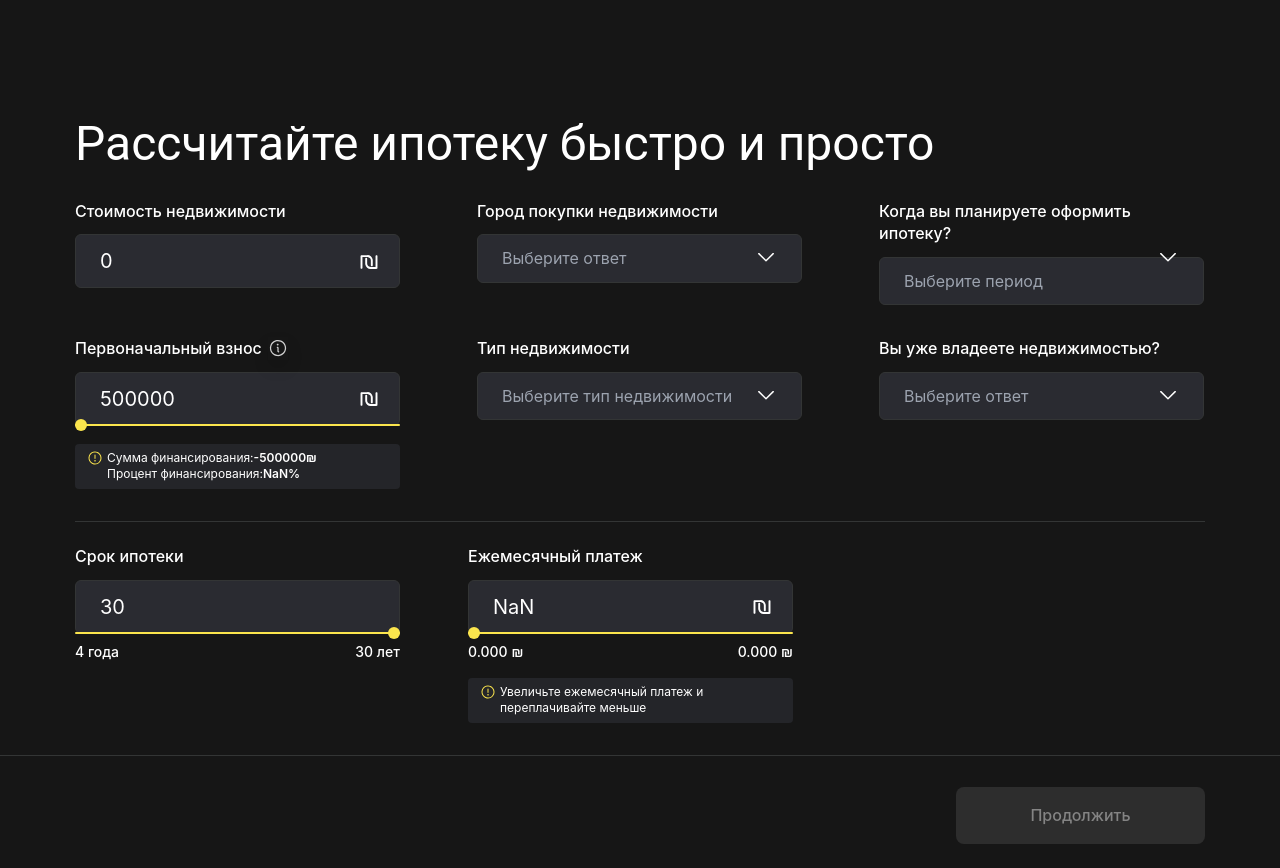
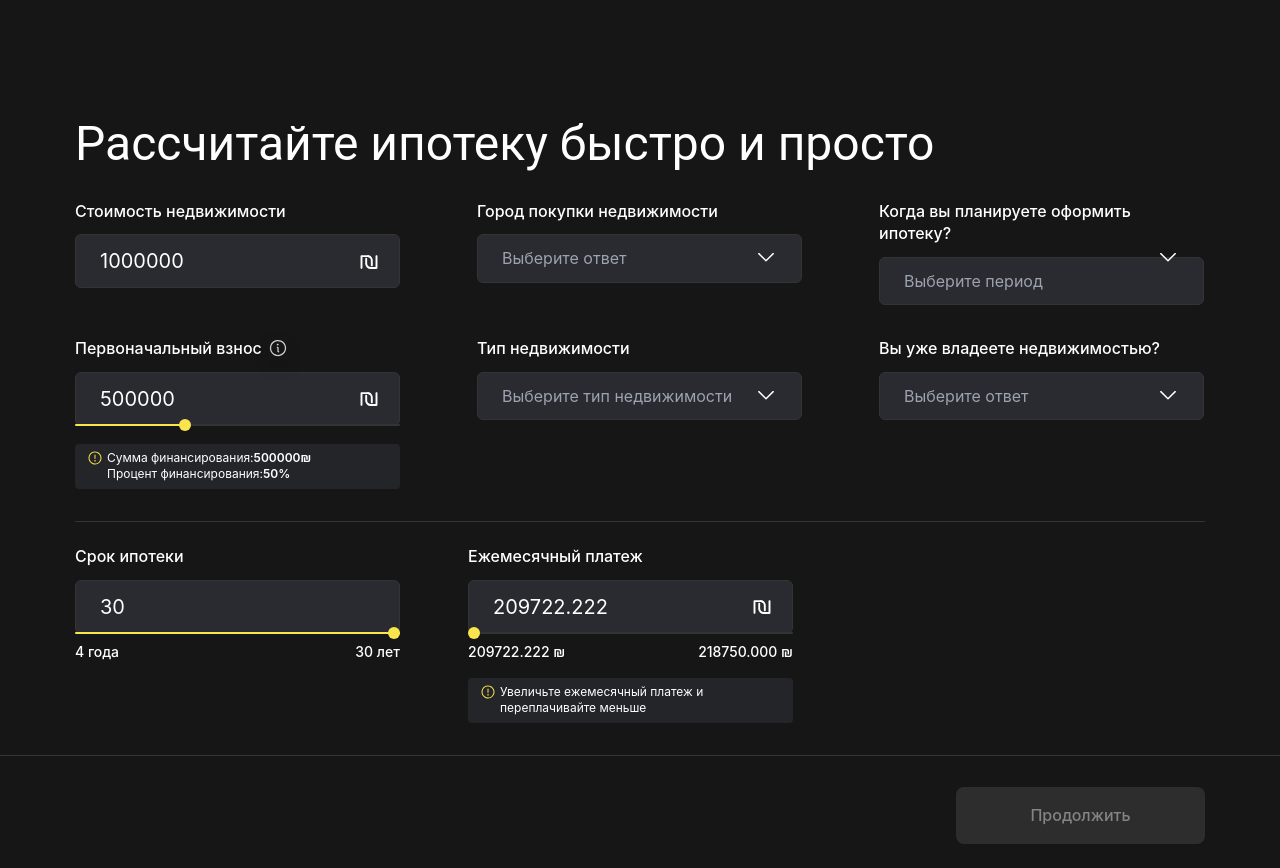
Before and after one commit to N-Daria/mortgage-calculator, a React (Create React App) app: page / in a window 1280 px wide. Built offline with nearby package versions, Linux system fonts and the light colour scheme.

Commit message:
feat: price changing

```diff
--- a/src/Components/App/App.jsx
+++ b/src/Components/App/App.jsx
@@ -32,32 +32,39 @@ export default function App() {
   //  periodMonths = (percents + mortgageBody) * monthlyPayment;
   // }
 
-  function countDefaultValues() {
-    const price = formOptions.price.default;
-    // 50% of the cost
+  function countMonthlyPayment(time, price, initialFee) {
+    const mortgageRate = 5;
+
+    const percents = mortgageRate * (price - initialFee) * time;
+    const mortgageBody = price - initialFee;
+    const periodMonths = time * 12;
+
+    return ((percents + mortgageBody) / periodMonths).toFixed(3);
+  }
+
+  function updateFormMinMaxValues(price) {
+    // 25% of the cost
+    const initialFeeMin = price / 4;
+    // 10% of the cost
+    const initialFeeMax = price;
+
     const initialFee = price / 2;
-    const periodYears = formOptions.period.default;
+
     const periodYearsMin = formOptions.period.min;
     const periodYearsMax = formOptions.period.max;
-    const mortgageRate = 5;
 
-    const monthlyPayment = countMonthlyPayment(periodYears).toFixed(3);
-    const monthlyPaymentMax = countMonthlyPayment(periodYearsMin).toFixed(3);
-    const monthlyPaymentMin = countMonthlyPayment(periodYearsMax).toFixed(3);
+    const monthlyPaymentMax = countMonthlyPayment(
+      periodYearsMin,
+      price,
+      initialFee
+    );
+    const monthlyPaymentMin = countMonthlyPayment(
+      periodYearsMax,
+      price,
+      initialFee
+    );
 
-    function countMonthlyPayment(time) {
-      const percents = mortgageRate * (price - initialFee) * time;
-      const mortgageBody = price - initialFee;
-      const periodMonths = time * 12;
-
-      return (percents + mortgageBody) / periodMonths;
-    }
-
-    // 25% of the cost
-    const initialFeeMin = price / 4;
-    // 97% of the cost
-    const initialFeeMax = price * 0.97;
-    const initialFeePercent = formOptions.initialFee.default;
+    const initialFeePercent = (initialFee / price) * 100;
 
     setFormMinMaxValues({
       monthlyPaymentMin,
@@ -66,6 +73,17 @@ export default function App() {
       initialFeeMin,
       initialFeeMax,
     });
+  }
+
+  function countDefaultValues() {
+    const price = formOptions.price.default;
+    // 50% of the cost
+    const initialFee = price / 2;
+    const periodYears = formOptions.period.default;
+
+    const monthlyPayment = countMonthlyPayment(periodYears, price, initialFee);
+
+    updateFormMinMaxValues(price);
 
     dispatch(setPrice(price));
     dispatch(setInitialFee(initialFee));
@@ -81,37 +99,18 @@ export default function App() {
 
   function countChangedPrice() {
     const price = formData.price;
-    const periodYearsMin = formOptions.period.min;
-    const periodYearsMax = formOptions.period.max;
-    const mortgageRate = 5;
+    const initialFee = price / 2;
 
-    const monthlyPayment = countMonthlyPayment(formData.period).toFixed(3);
-    const monthlyPaymentMax = countMonthlyPayment(periodYearsMin).toFixed(3);
-    const monthlyPaymentMin = countMonthlyPayment(periodYearsMax).toFixed(3);
+    const monthlyPayment = countMonthlyPayment(
+      formData.period,
+      price,
+      initialFee
+    );
 
-    function countMonthlyPayment(time) {
-      const percents = mortgageRate * (price - formData.initialFee) * time;
-      const mortgageBody = price - formData.initialFee;
-      const periodMonths = time * 12;
-
-      return (percents + mortgageBody) / periodMonths;
-    }
-
-    // 25% of the cost
-    const initialFeeMin = price / 4;
-    // 97% of the cost
-    const initialFeeMax = price * 0.97;
-    const initialFeePercent = (formData.initialFee / price) * 100;
-
-    setFormMinMaxValues({
-      monthlyPaymentMin,
-      monthlyPaymentMax,
-      initialFeePercent,
-      initialFeeMin,
-      initialFeeMax,
-    });
+    updateFormMinMaxValues(price);
 
     dispatch(setPrice(price));
+    dispatch(setInitialFee(initialFee));
     dispatch(setMonthlyPayment(monthlyPayment));
   }
 
@@ -120,7 +119,7 @@ export default function App() {
   }, []);
 
   useEffect(() => {
-    countChangedPrice();
+    formData.price && countChangedPrice();
   }, [formData.price]);
 
   return (
--- a/src/mockData.js
+++ b/src/mockData.js
@@ -7,7 +7,7 @@ export const formOptions = {
   initialFee: {
     min: "25%",
     default: "50",
-    max: "97%",
+    max: "100%",
   },
   period: {
     min: 4,
```
